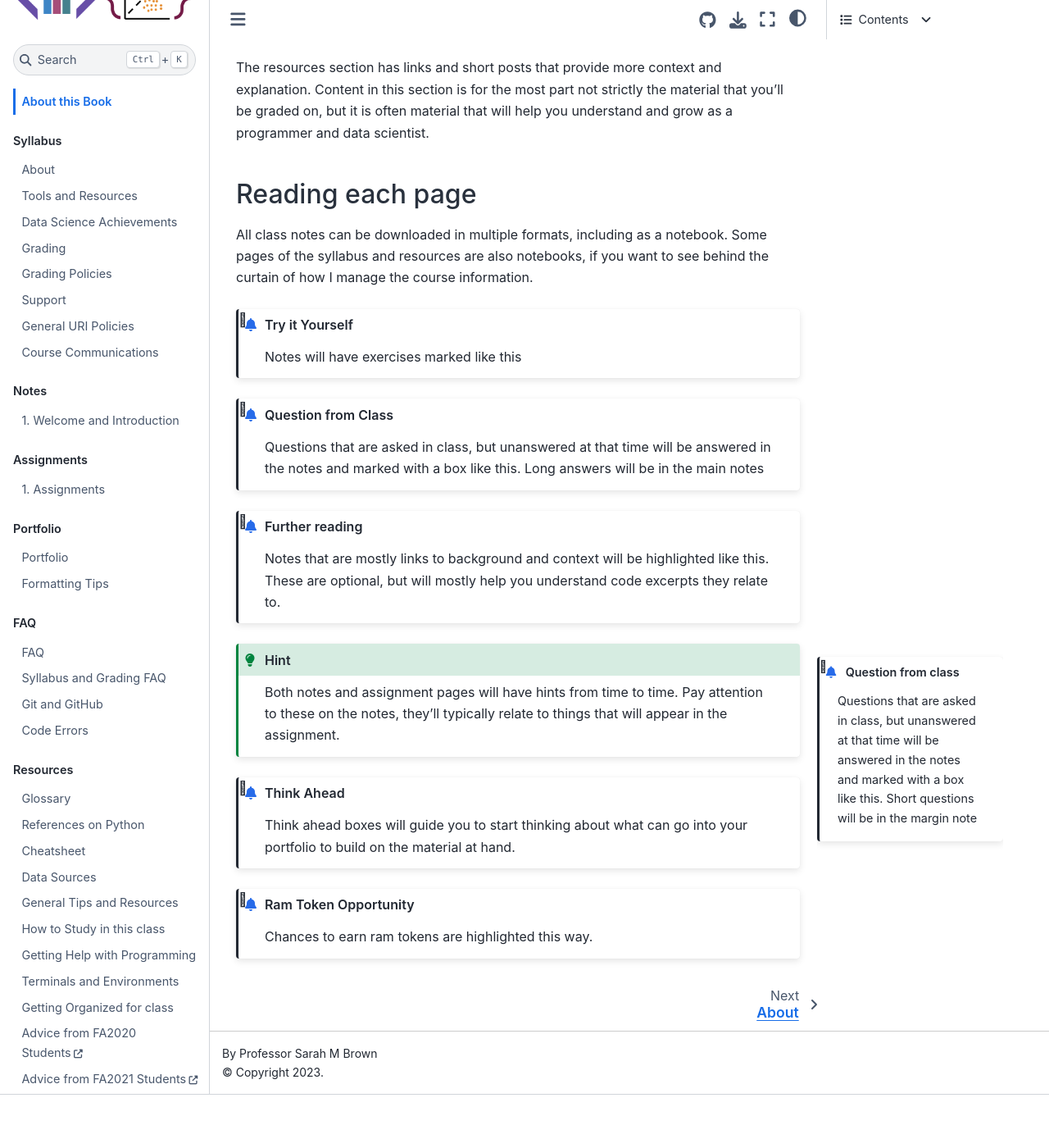
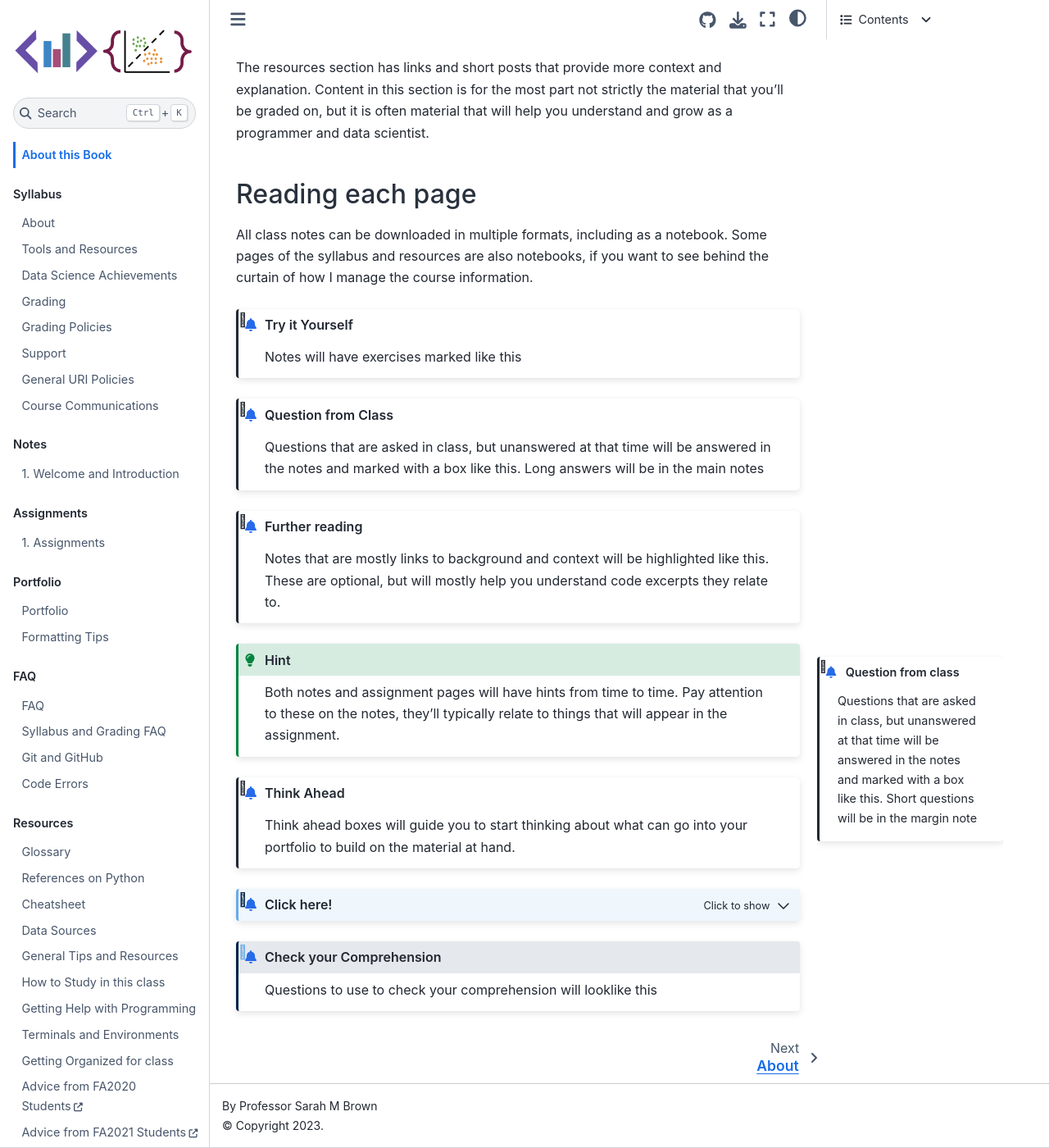
Before and after one commit to brownsarahm/BrownSpring23, a Jupyter Book: the page built from index.md, in a window 1280 px wide and 1400 px high, scrolled down 655 px. Shown: the whole window at 82% size. Built offline with Jupyter Book 1.0.4 settings and Sphinx 7.4.7 and the Sphinx Book theme 1.1.4, drawn with Linux system fonts in a browser that asks for light colours; before the commit the page ends 1990 px from its top, so only the background shows below that.

Commit message:
formatting

````diff
--- a/_static/course-admonitions.css
+++ b/_static/course-admonitions.css
@@ -94,3 +94,32 @@ div.admonition-correction .admonition-title:before {
     color: rgba(var(--pst-color-warning), 1);
     content: '\26a0';
 }
+
+div.anchor {
+    border-left-color: rgba(104, 171, 232, 1);
+}
+
+div.anchor .admonition-title {
+    background-color: rgba(104,
+        171,
+        232,.1);
+}
+
+div.anchor .admonition-title:before {
+    color: rgba(0, 33, 71, 1);
+    content: '\f13d';
+}
+
+
+div.checkin {
+    border-left-color: rgba(0,33,71, 1);
+}
+
+div.checkin .admonition-title {
+    background-color: rgba(0, 33, 71, .1);
+}
+
+div.checkin .admonition-title:before {
+    color: rgba(104, 171, 232, 1);
+    content: '\f5dc';
+}
--- a/index.md
+++ b/index.md
@@ -52,6 +52,14 @@ Both notes and assignment pages will have hints from time to time. Pay attention
 Think ahead boxes will guide you to start thinking about what can go into your portfolio to build on the material at hand.
 ```
 
-```{admonition} Ram Token Opportunity
-Chances to earn ram tokens are highlighted this way.
+```{admonition} Click here!
+:class: anchor, dropdown
+
+Special tips will be formatted like this
 ```
+
+```{admonition}  Check your Comprehension
+:class: checkin
+
+Questions to use to check your comprehension will looklike this
+```
````
